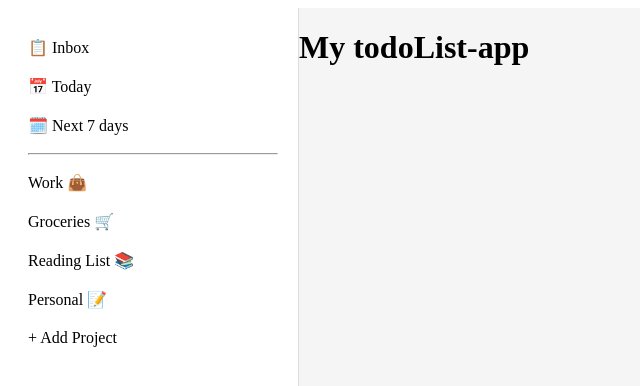
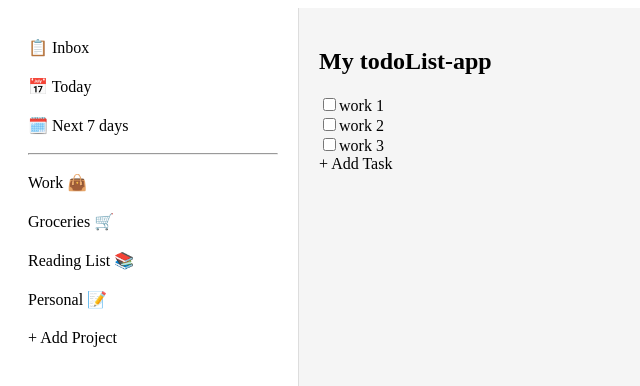
Before and after one commit to makskhv21/TodoList-app, a JavaScript app in the folder frontend/: page / in a window 1280 px wide. Shown: the top 386 px of the page, without its empty margins (0-640 px from the left). Built offline with nearby package versions, Linux system fonts and the light colour scheme; the HTML template or start-up script is replaced by a standard one.

Commit message:
Add MainContent component

```diff
--- a/frontend/src/App.css
+++ b/frontend/src/App.css
@@ -20,3 +20,17 @@
 .sidebar-item:hover {
     background: #e9e9e9;
 }
+
+.main-content {
+    flex: 1;
+    padding: 20px;
+}
+
+h2 {
+    margin-bottom: 20px;
+}
+
+.task-list {
+    display: flex;
+    flex-direction: column;
+}
--- a/frontend/src/App.js
+++ b/frontend/src/App.js
@@ -1,14 +1,20 @@
 import "./App.css"
 import Sidebar from "./components/Sidebar"
+import MainContent from './components/MainContent';
 
 function App() {
 
     const projects = ['Work 👜', 'Groceries 🛒', 'Reading List 📚', 'Personal 📝'];
+    const tasks = [
+        { id: 1, text: 'work 1', completed: false },
+        { id: 2, text: 'work 2', completed: false },
+        { id: 3, text: 'work 3', completed: false },
+    ];
 
     return(
         <div className="app">
             <Sidebar projects={projects} />
-            <h1>My todoList-app</h1>
+            <MainContent tasks={tasks} />
         </div>
     )
 }
--- /dev/null
+++ b/frontend/src/components/MainContent.js
@@ -0,0 +1,24 @@
+
+
+
+function MainContent({ tasks }) {
+
+    return (
+      <div className="main-content">
+        <h2>My todoList-app</h2>
+        <div className="task-list">
+          {tasks.map(task => (
+            <div key={task.id} task={task} >
+                <input
+                    type="checkbox"
+                />
+                {task.text}
+            </div>
+          ))}
+          <div className="add-task">+ Add Task</div>
+        </div>
+      </div>
+    );
+}
+
+export default MainContent;
```
Lines whose indentation alone changed are shown as unchanged.
